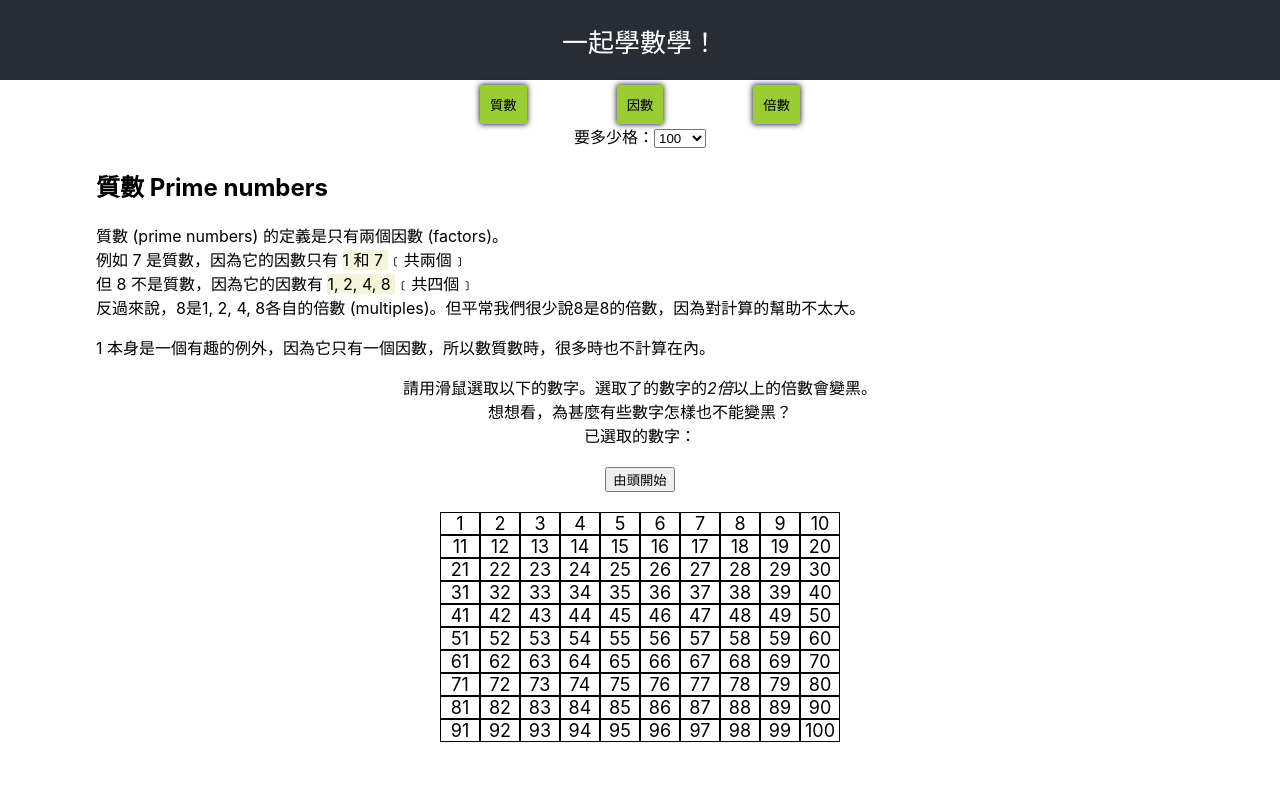
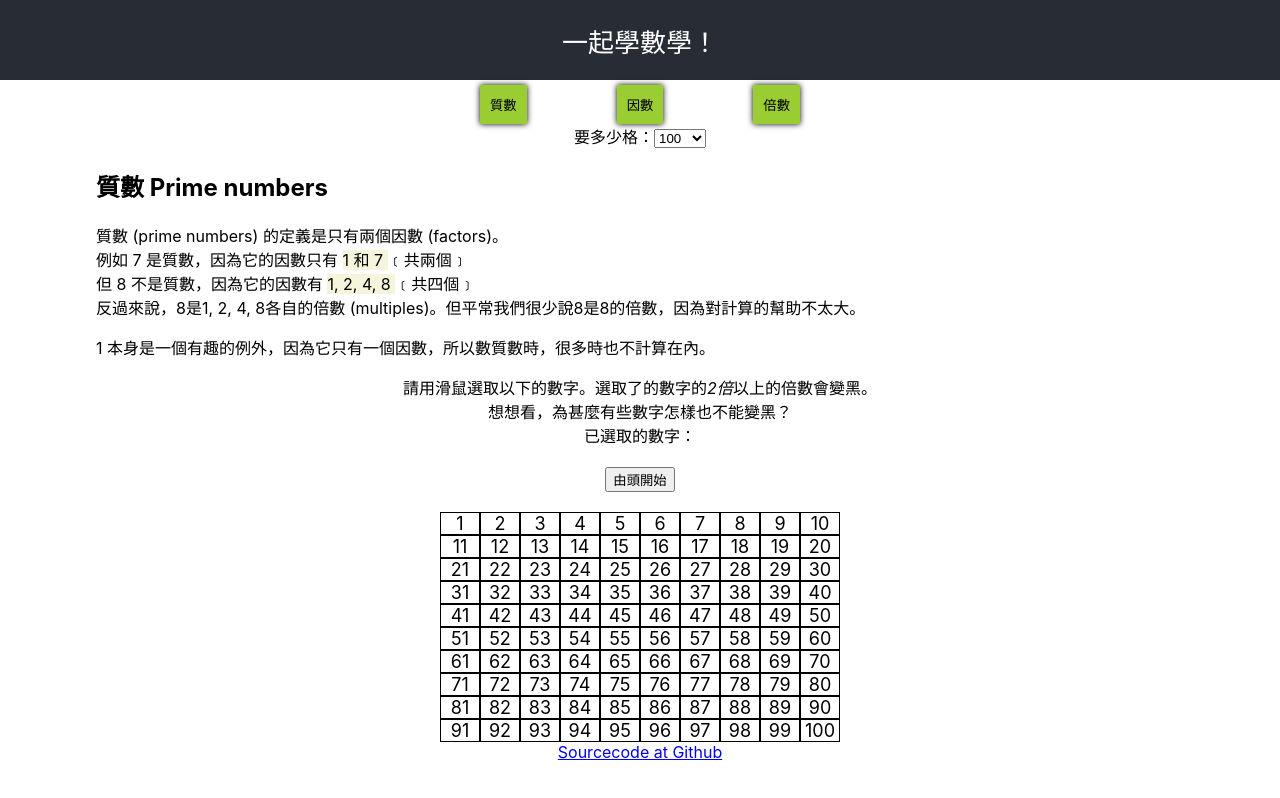
Before and after one commit to michaelcychan/maths-visualised, a React (Create React App) app: page / in a window 1280 px wide. Built offline with nearby package versions, Linux system fonts and the light colour scheme.

Commit message:
add source link to project page and remove scripts from readme

```diff
--- a/src/App.tsx
+++ b/src/App.tsx
@@ -41,6 +41,10 @@
           ? <FactorsPage />
           : <MultiplePage />
       }
+      <footer>
+        <a href="https://github.com/michaelcychan/maths-visualised" target="_blank" rel="noreferrer">Sourcecode at Github</a>
+      </footer>
+
     </div>
   );
 }
```
Also changed, not shown: 1 other file (tests, documents, lock files or other folders). Lines whose indentation alone changed are shown as unchanged.
